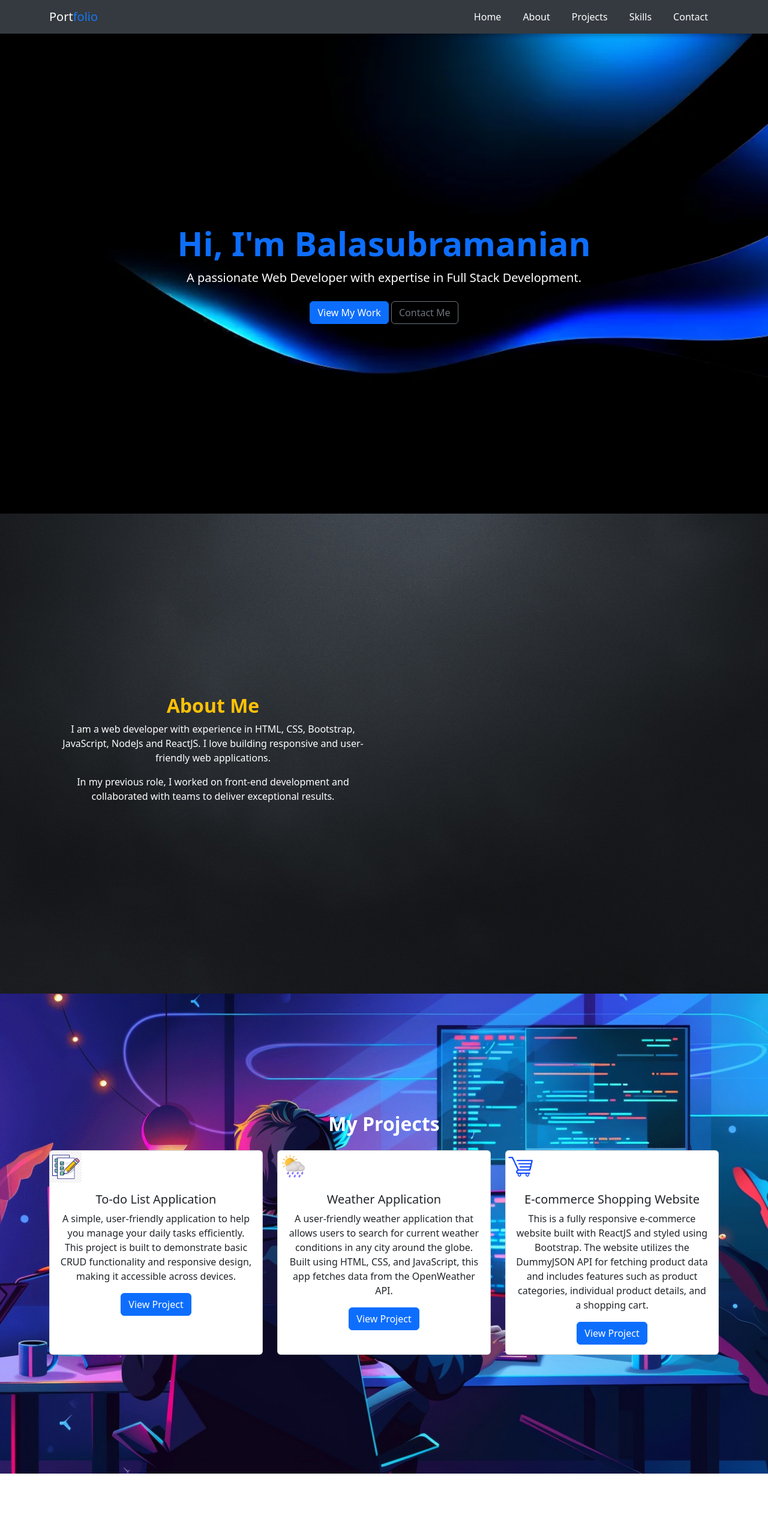
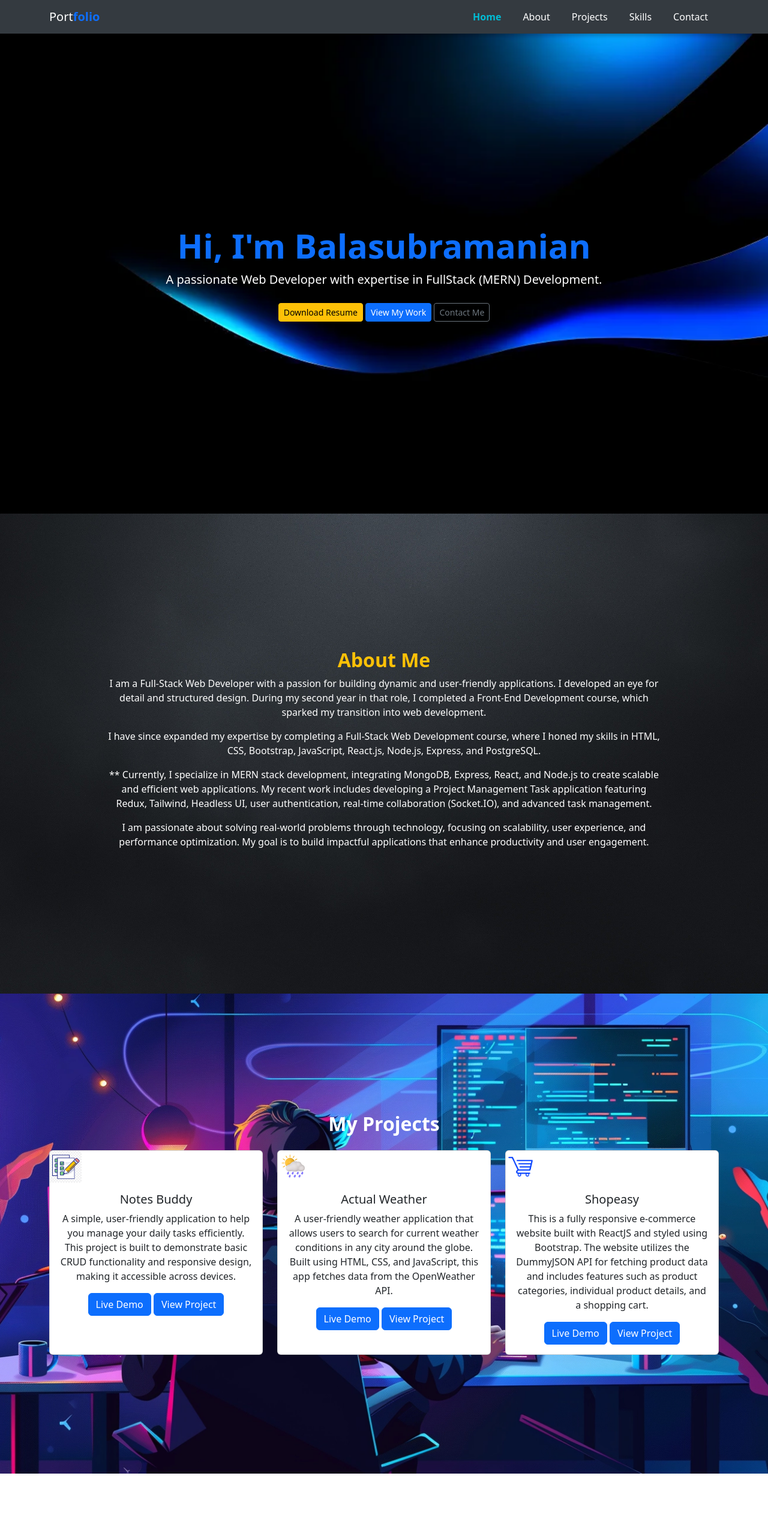
Before and after one commit to Balasubramanian24/Updated-Portfolio, a plain HTML site: page index.html in a window 1280 px wide. Shown: the top 2560 px of the page at 60% size. Drawn offline with nearby package versions, Linux system fonts and the light colour scheme.

Commit message:
Updated styles

```diff
--- a/index.html
+++ b/index.html
@@ -4,24 +4,30 @@
     <meta charset="UTF-8">
     <meta name="viewport" content="width=device-width, initial-scale=1.0">
     <title>Balasubramanian P | Portfolio</title>
-    <link rel="stylesheet" href="https://cdnjs.cloudflare.com/ajax/libs/font-awesome/6.0.0/css/all.min.css"
-    />
+    <link rel="stylesheet" href="https://cdnjs.cloudflare.com/ajax/libs/font-awesome/6.0.0/css/all.min.css"/>
     <link rel="stylesheet" href="https://cdn.jsdelivr.net/npm/bootstrap@5.3.2/dist/css/bootstrap.min.css">
+    <link rel="stylesheet" href="https://cdn.jsdelivr.net/gh/devicons/devicon@latest/devicon.min.css">
     <link rel="stylesheet" href="https://unpkg.com/aos@2.3.1/dist/aos.css">
     <link rel="stylesheet" href="style.css">
     <link rel="script" href="script.js">
 </head>
 <body>
     <!-- Navbar -->
-    <nav class="navbar navbar-expand-lg bg-dark navbar-dark">
+    <nav class="navbar navbar-expand-lg navbar-dark bg-dark">
         <div class="container">
-            <a class="navbar-brand" href="#">Port<span>folio</span></a>
-            <button class="navbar-toggler" type="button" data-bs-toggle="collapse" data-bs-target="#navbarNav">
+            <!-- Brand Logo -->
+            <a class="navbar-brand" href="#">Port<span class="text-primary">folio</span></a>
+
+            <!-- Mobile Toggle Button -->
+            <button class="navbar-toggler" type="button" data-bs-toggle="collapse" data-bs-target="#navbarNav"
+                aria-controls="navbarNav" aria-expanded="false" aria-label="Toggle navigation">
                 <span class="navbar-toggler-icon"></span>
             </button>
+
+            <!-- Navbar Links -->
             <div class="collapse navbar-collapse" id="navbarNav">
                 <ul class="navbar-nav ms-auto">
-                    <li class="nav-item"><a class="nav-link" href="#home">Home</a></li>
+                    <li class="nav-item"><a class="nav-link active" href="#home">Home</a></li>
                     <li class="nav-item"><a class="nav-link" href="#about">About</a></li>
                     <li class="nav-item"><a class="nav-link" href="#projects">Projects</a></li>
                     <li class="nav-item"><a class="nav-link" href="#skills">Skills</a></li>
@@ -35,22 +41,28 @@
     <section id="home" class="bg-light py-5 section" data-aos="fade-up">
         <div class="container text-center">
             <h1 class="typewriter text-primary display-4 fw-bold"></h1>
-            <p class="lead">A passionate Web Developer with expertise in Full Stack Development.</p>
+            <p class="lead">A passionate Web Developer with expertise in FullStack (MERN) Development.</p>
             <div class="mt-4">
-                <a href="#projects" class="btn btn-primary btn-m">View My Work</a>
-                <a href="#contact" class="btn btn-outline-secondary btn-m">Contact Me</a>
+                <a href="assests/images/Bala_Resume.pdf" class="btn btn-warning btn-sm" download>
+                    Download Resume
+                </a>
+                <a href="#projects" class="btn btn-primary btn-sm">View My Work</a>
+                <a href="#contact" class="btn btn-outline-secondary btn-sm">Contact Me</a>
             </div>
         </div>
     </section>
+
 
     <!-- About Section -->
     <section id="about" class="py-5 section" data-aos="fade-left">
         <div class="container">
             <div class="row align-items-center">
-                <div class="col-md-6">
+                <div class="col-12">
                     <h2 class="text-warning">About Me</h2>
-                    <p>I am a web developer with experience in HTML, CSS, Bootstrap, JavaScript, NodeJs and ReactJS. I love building responsive and user-friendly web applications.</p>
-                    <p>In my previous role, I worked on front-end development and collaborated with teams to deliver exceptional results.</p>
+                    <p>I am a Full-Stack Web Developer with a passion for building dynamic and user-friendly applications. I developed an eye for detail and structured design. During my second year in that role, I completed a Front-End Development course, which sparked my transition into web development.</p>
+                    <p>I have since expanded my expertise by completing a Full-Stack Web Development course, where I honed my skills in HTML, CSS, Bootstrap, JavaScript, React.js, Node.js, Express, and PostgreSQL.</p>
+                    <p>** Currently, I specialize in MERN stack development, integrating MongoDB, Express, React, and Node.js to create scalable and efficient web applications. My recent work includes developing a Project Management Task application featuring Redux, Tailwind, Headless UI, user authentication, real-time collaboration (Socket.IO), and advanced task management.</p>
+                    <p>I am passionate about solving real-world problems through technology, focusing on scalability, user experience, and performance optimization. My goal is to build impactful applications that enhance productivity and user engagement.</p>
                 </div>
             </div>
         </div>
@@ -66,8 +78,9 @@
                     <div class="card h-100">
                         <img src="assests/images/To-do icon.png" class="card-img-top" alt="Project 1" style="width: 15%;">
                         <div class="card-body">
-                            <h5 class="card-title">To-do List Application</h5>
+                            <h5 class="card-title">Notes Buddy</h5>
                             <p class="card-text">A simple, user-friendly application to help you manage your daily tasks efficiently. This project is built to demonstrate basic CRUD functionality and responsive design, making it accessible across devices.</p>
+                            <a href="https://notesbuddyin.netlify.app/" target="_blank" class="btn btn-primary">Live Demo</a>
                             <a href="https://github.com/Balasubramanian24/todo-list-Javascript" class="btn btn-primary" target="_blank">View Project</a>
                         </div>
                     </div>
@@ -77,8 +90,9 @@
                     <div class="card h-100">
                         <img src="assests/images/weather icon.png" class="card-img-top" alt="Project 1" style="width: 15%;">
                         <div class="card-body">
-                            <h5 class="card-title">Weather Application</h5>
+                            <h5 class="card-title">Actual Weather</h5>
                             <p class="card-text">A user-friendly weather application that allows users to search for current weather conditions in any city around the globe. Built using HTML, CSS, and JavaScript, this app fetches data from the OpenWeather API.</p>
+                            <a href="https://actualweatherin.netlify.app/" target="_blank" class="btn btn-primary">Live Demo</a>
                             <a href="https://github.com/Balasubramanian24/WeatherApplication" class="btn btn-primary" target="_blank">View Project</a>
                         </div>
                     </div>
@@ -88,9 +102,10 @@
                     <div class="card h-100">
                         <img src="assests/images/shop icon.webp" class="card-img-top" alt="Project 1" style="width: 15%;">
                         <div class="card-body">
-                            <h5 class="card-title">E-commerce Shopping Website</h5>
+                            <h5 class="card-title">Shopeasy</h5>
                             <p class="card-text">This is a fully responsive e-commerce website built with ReactJS and styled using Bootstrap. The website utilizes the DummyJSON API for fetching product data and includes features such as product categories, individual product details, and a shopping cart.</p>
-                            <a href="https://github.com/Balasubramanian24/ecommerce-website-ReactJs" class="btn btn-primary" target="_blank">View Project</a>
+                            <a href="https://shopeasyin.vercel.app/" target="_blank" class="btn btn-primary">Live Demo</a>
+                            <a href="https://github.com/Balasubramanian24/ShoppingCart_ReactJs" class="btn btn-primary" target="_blank">View Project</a>
                         </div>
                     </div>
                 </div>
@@ -130,6 +145,10 @@
                 <div class="col-md-3 text-center">
                     <i class="fab fa-node fa-3x text-success"></i>
                     <p class="mt-2">Node.js</p>
+                </div>
+                <div class="col-md-3 text-center">
+                    <i class="devicon-mongodb-plain colored fa-3x"></i>
+                    <p class="mt-2">MongoDB</p>
                 </div>
                 <div class="col-md-3 text-center">
                     <i class="fas fa-database fa-3x text-primary"></i>
--- a/style.css
+++ b/style.css
@@ -9,6 +9,10 @@ span{
 /* Navbar */
 
 /* Style for the sticky navbar */
+.navbar-brand span {
+  color: #0d6efd;
+  font-weight: bold;
+}
 .navbar {
     position: sticky;
     top: 0;
@@ -29,10 +33,11 @@ span{
     color:white;
     font-size: 16px;
     font-weight: 500;
-    transition: color 0.3s ease;
+    transition: 0.3s ease-in-out;
   }
 
   .nav-link:hover {
+    font-weight: 600;
     color: #007BFF;
   }
 
@@ -117,6 +122,11 @@ h2 {
     font-weight: bold;
 }
 
+#about .container {
+  max-width: 75% !important;
+  padding: 0 15px;
+}
+
 .bg-dark {
     background-color: #343a40 !important;
 }
@@ -124,6 +134,17 @@ h2 {
 .text-purple {
     color: #7952b3;
 }
+
+/*Project section*/
+.card {
+  transition: transform 0.3s ease-in-out, box-shadow 0.3s ease;
+}
+
+.card:hover {
+  transform: scale(1.05); /* Slight zoom effect */
+  box-shadow: 0 4px 12px rgba(0, 0, 0, 0.2); /* Subtle shadow for emphasis */
+}
+
 
 /* Contact Section */
 #contact .form-control {
```
Also changed, not shown: 1 other file.
